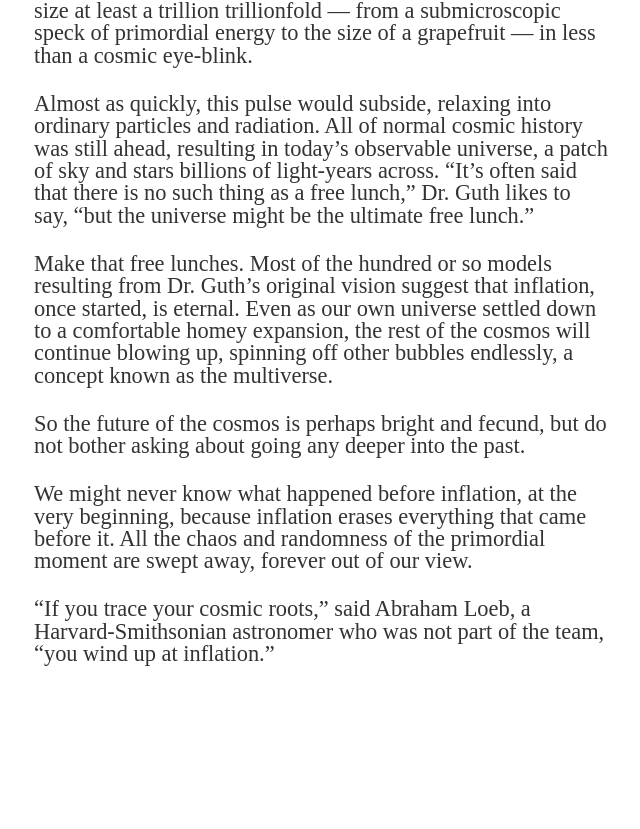
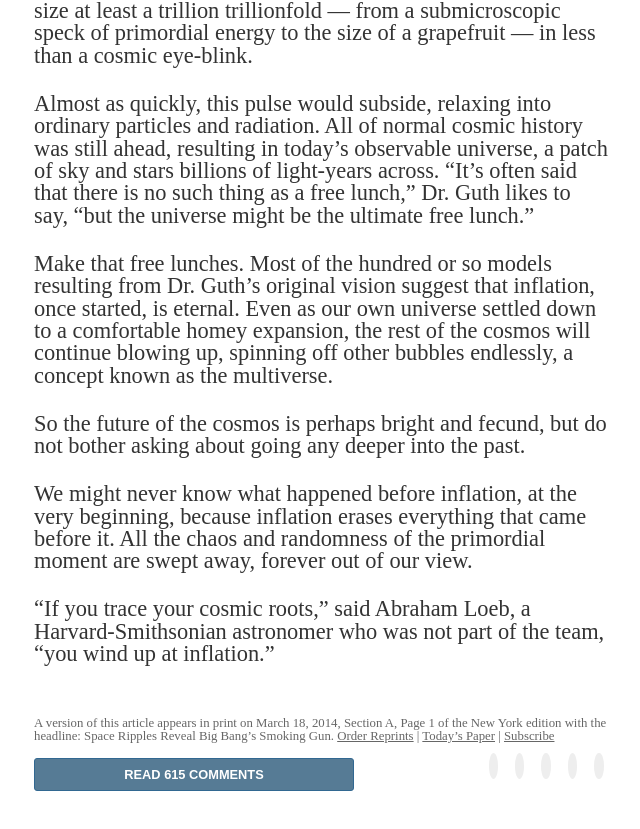
Before and after one commit to vicc30/nyTimes-article, a plain HTML site: page index.html in a window 1280 px wide. Shown: the part 8373-9202 px from the top of the page, without its empty margins (318-958 px from the left). Before the commit the page ends 9154 px from the top, so only its background shows below. Drawn offline with Linux system fonts and the light colour scheme.

Commit message:
Article footer

```diff
--- a/index.html
+++ b/index.html
@@ -279,6 +279,27 @@
             <p>“If you trace your cosmic roots,” said Abraham Loeb, a Harvard-Smithsonian astronomer who was not part of
                 the team, “you wind up at inflation.”</p>
         </div>
+        <div class="article-footer">
+            <p>A version of this article appears in print on March 18, 2014, Section A, Page 1 of the New York edition
+                with the headline: Space Ripples Reveal Big Bang’s Smoking Gun. <a href="#">Order Reprints</a> | <a
+                    href="#">Today’s Paper</a> |
+                <a href="#">Subscribe</a>
+            </p>
+            <div class="btn-group">
+                <button>READ 615 COMMENTS</button>
+                <ul>
+                    <li><span class="iconify social-rounded" data-icon="ei:sc-facebook" data-inline="false"></span></li>
+                    <li><span class="iconify social-rounded" data-icon="bx:bxl-whatsapp" data-inline="false"></span>
+                    </li>
+                    <li><span class="iconify social-rounded" data-icon="carbon:logo-twitter" data-inline="false"></span>
+                    </li>
+                    <li><span class="iconify social-rounded" data-icon="clarity:email-solid" data-inline="false"></span>
+                    </li>
+                    <li><span class="iconify social-rounded" data-icon="bi:reply-fill" data-inline="false"
+                            data-flip="horizontal"></span></li>
+                </ul>
+            </div>
+        </div>
     </main>
 </body>
 
--- a/style.css
+++ b/style.css
@@ -221,7 +221,8 @@ div.head > * {
   text-align: left;
 }
 
-.head ul li {
+.head ul li,
+.btn-group li {
   display: inline-block;
   margin: 0 0.4rem;
 }
@@ -331,7 +332,8 @@ div.head > * {
   color: #326891;
 }
 
-.article a:hover {
+.article a:hover,
+.article-footer a:hover {
   text-decoration: none;
 }
 
@@ -465,6 +467,44 @@ div.head > * {
   margin: 2rem 0;
 }
 
-.image-medium img {
+.image-medium img,
+.article-footer {
   max-width: 45vw;
 }
+
+/* Article footer */
+
+.article-footer {
+  margin: auto;
+}
+
+.article-footer p,
+.article-footer a {
+  font-size: 0.8rem;
+  color: #666;
+  padding: 1rem 0;
+}
+
+.btn-group {
+  display: flex;
+  flex-direction: row;
+  justify-content: space-between;
+}
+
+.btn-group button {
+  min-width: 20rem;
+  padding: 0.5rem;
+  font-size: 0.8rem;
+  font-weight: 600;
+  background-color: #567b95;
+  color: #fff;
+  outline: none;
+  border: 1px solid #326891;
+  border-radius: 3px;
+  text-transform: uppercase;
+}
+
+.btn-group button:hover {
+  background-color: rgb(50, 104, 145);
+  cursor: pointer;
+}
```
